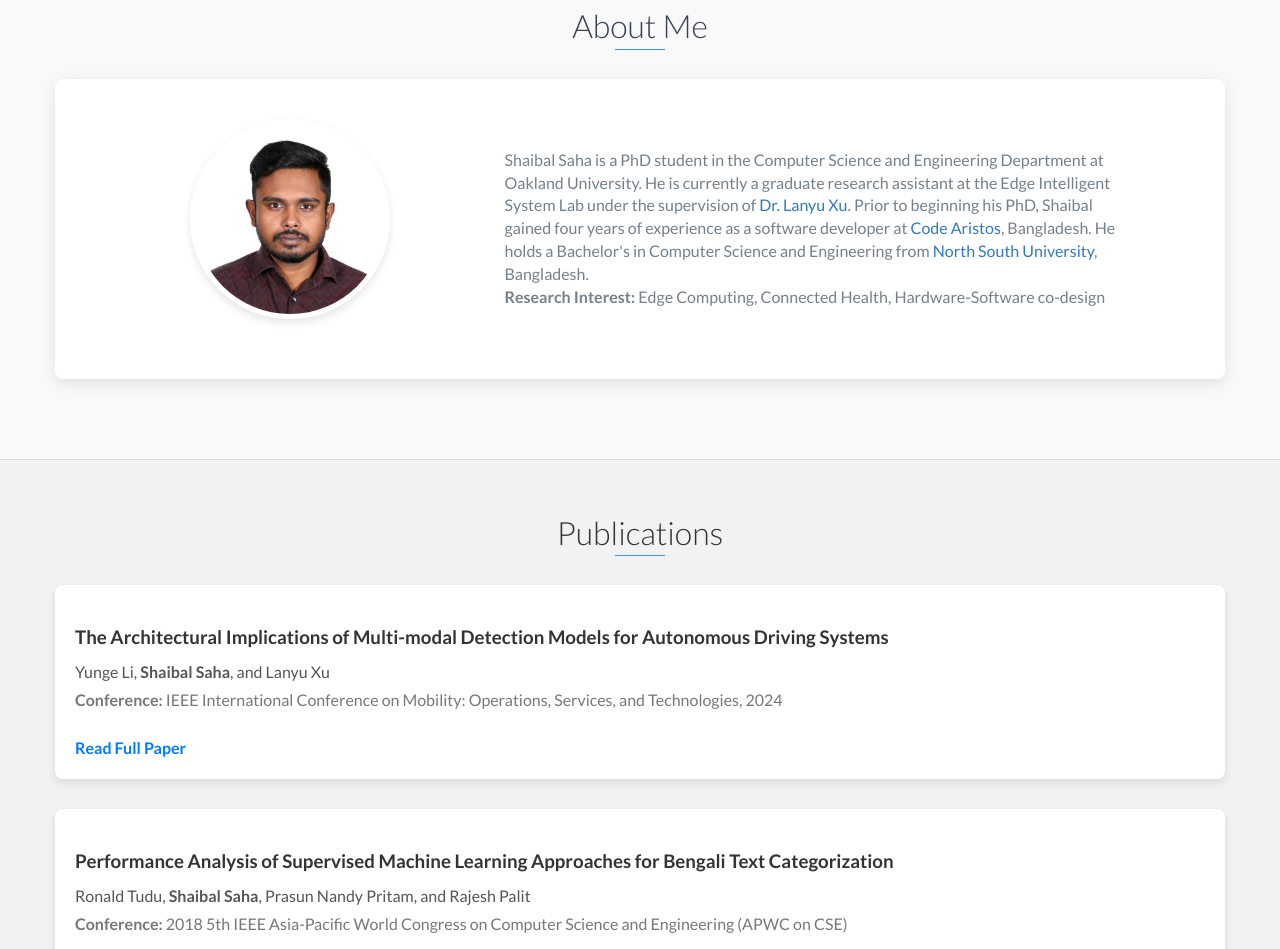
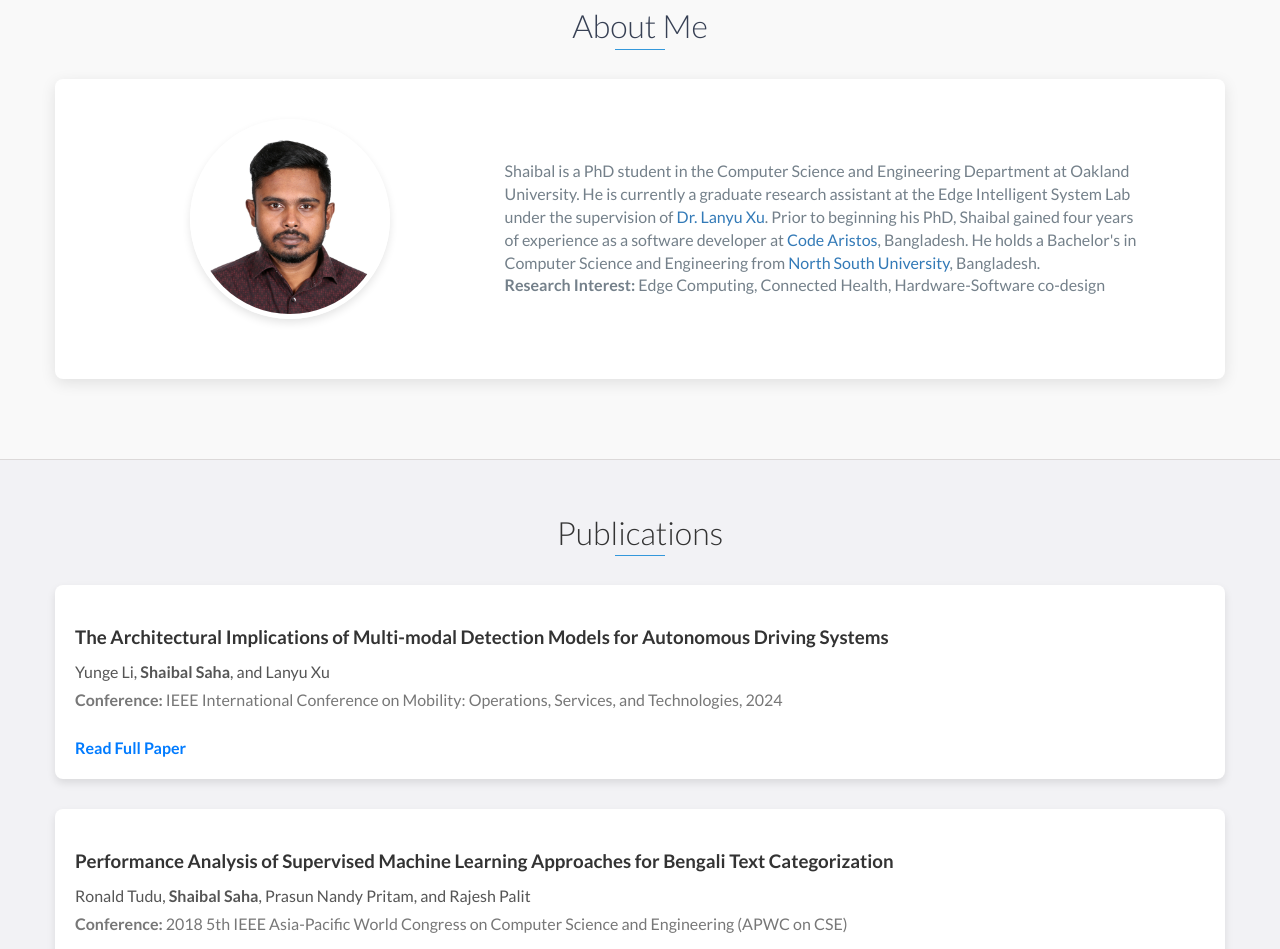
Before and after one commit to shaibal13/shaibal13.github.io, a website: page index.html in a window 1280 px wide. Shown: the part 877-1826 px from the top of the page. Drawn offline with nearby package versions, Linux system fonts and the light colour scheme; files that its build step writes are made by us from their sources; files whose address does not match are found by name.

Commit message:
error fix

```diff
--- a/index.html
+++ b/index.html
@@ -261,7 +261,7 @@ footer {
                 </div>
                 <div class="col-md-8">
                     <p>
-                        Shaibal Saha is a PhD student in the Computer Science and Engineering Department at Oakland University. He is currently a graduate research assistant at the Edge Intelligent System Lab under the supervision of <a href="https://lori930.github.io/">Dr. Lanyu Xu</a>. Prior to beginning his PhD, Shaibal gained four years of experience as a software developer at <a href="https://codearistos.net/">Code Aristos</a>, Bangladesh. He holds a Bachelor's in Computer Science and Engineering from <a href="https://www.northsouth.edu/">North South University</a>, Bangladesh.                    </p>
+                        Shaibal is a PhD student in the Computer Science and Engineering Department at Oakland University. He is currently a graduate research assistant at the Edge Intelligent System Lab under the supervision of <a href="https://lori930.github.io/">Dr. Lanyu Xu</a>. Prior to beginning his PhD, Shaibal gained four years of experience as a software developer at <a href="https://codearistos.net/">Code Aristos</a>, Bangladesh. He holds a Bachelor's in Computer Science and Engineering from <a href="https://www.northsouth.edu/">North South University</a>, Bangladesh.                    </p>
                <p> <strong>Research Interest:</strong> Edge Computing, Connected Health, Hardware-Software co-design</p>
                        </div>
             </div>
```
